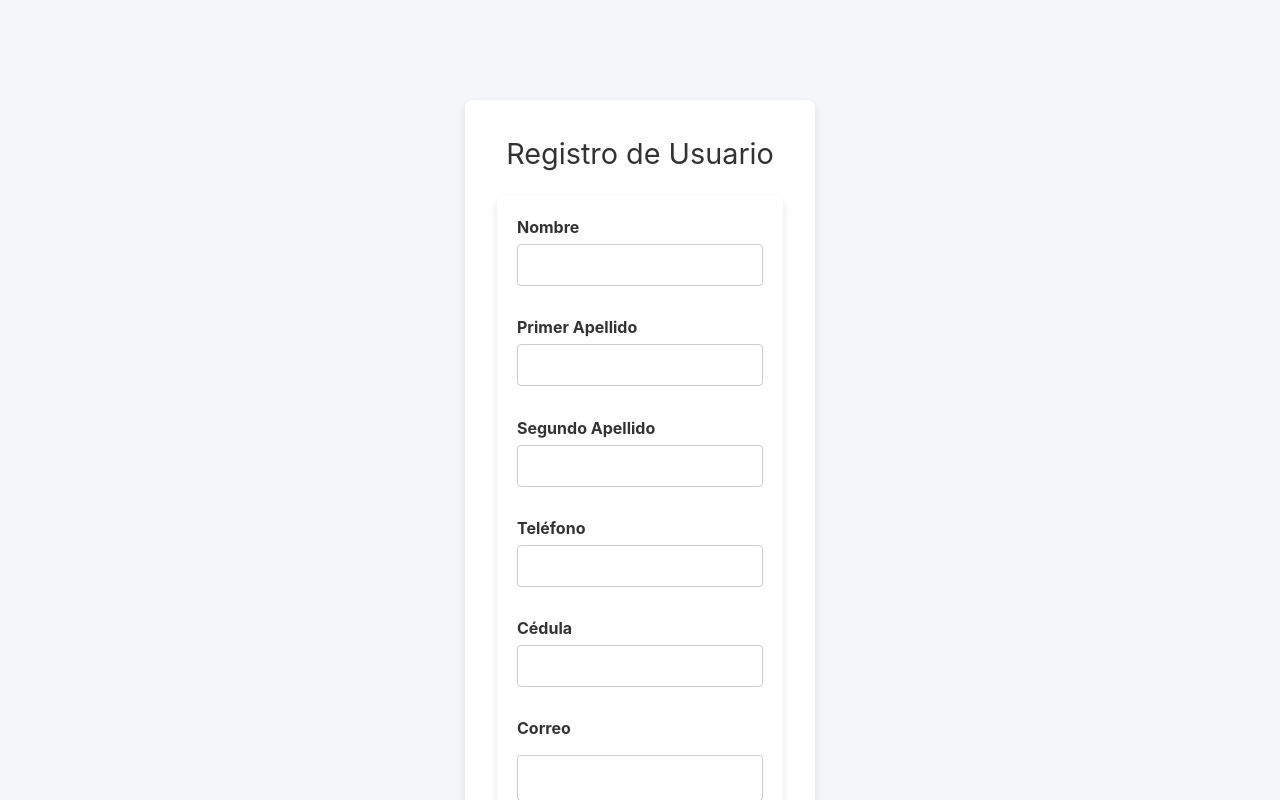
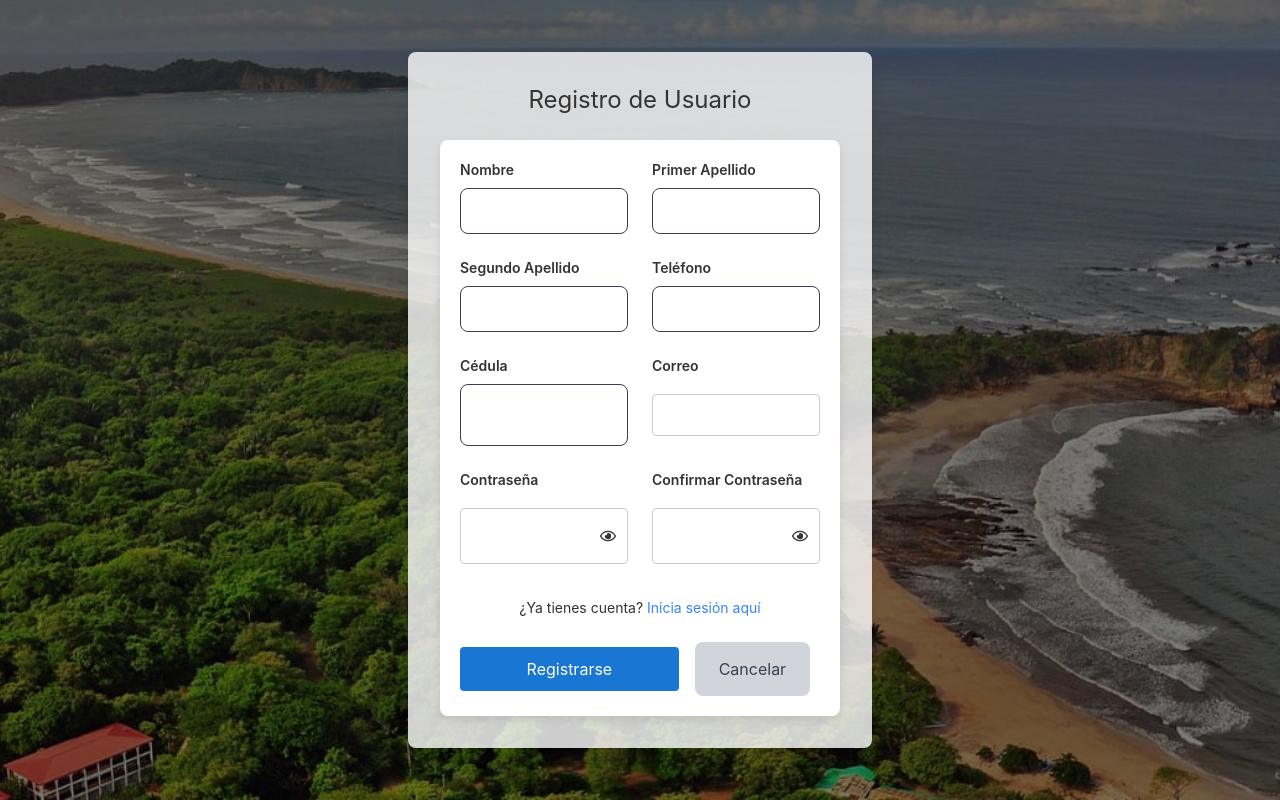
Before and after one commit to DannyJimenezA/FrontEnd-DeptoZMTMN, a React (Vite) app: page /register in a window 1280 px wide. Shown: the top 800 px of the page. Built offline with nearby package versions, Linux system fonts and the light colour scheme.

Commit message:
arreglos del css y del .tsx deñ diseño del register

```diff
--- a/src/pages/Register.tsx
+++ b/src/pages/Register.tsx
@@ -1,8 +1,9 @@
 import { useState } from 'react';
 import { Link, useNavigate } from 'react-router-dom';
-import { FaRegEye, FaRegEyeSlash } from "react-icons/fa";
-import '../styles/Register.css';
+import { FaRegEye, FaRegEyeSlash } from 'react-icons/fa';
+import Image from "../img/IMG05.jpg"; // Importa la imagen
 import ApiRoutes from '../components/ApiRoutes';
+import '../styles/Register.css'
 
 function Register() {
   const [nombre, setNombre] = useState('');
@@ -48,7 +49,7 @@ function Register() {
           email,
           password: password.trim(),
           confirmPassword: confirmPassword.trim(),
-          origin: "user"
+          origin: 'user',
         }),
       });
 
@@ -59,7 +60,9 @@ function Register() {
       }
 
       // Mostrar alerta de confirmación de registro exitoso
-      window.alert('Usuario registrado exitosamente. Por favor, revisa tu correo electrónico para verificar tu cuenta.');
+      window.alert(
+        'Usuario registrado exitosamente. Por favor, revisa tu correo electrónico para verificar tu cuenta.'
+      );
 
       // Redirigir al usuario a la página de inicio de sesión
       navigate('/login');
@@ -67,120 +70,165 @@ function Register() {
       if (error instanceof Error) {
         setError(error.message);
       } else {
-        setError("Ocurrió un error inesperado.");
+        setError('Ocurrió un error inesperado.');
       }
     }
   };
 
-  // Mueve el `return` fuera del `try-catch`
   return (
-    <div className="login-container">
-      <h2>Registro de Usuario</h2>
-      <form className="login-form" onSubmit={handleSubmit}>
-        <div className="form-group">
-          <label htmlFor="nombre">Nombre</label>
+    <div className="relative w-full h-screen flex items-center justify-center bg-cover bg-center" style={{ backgroundImage: `url(${Image})` }}>
+      <div className="absolute inset-0 bg-black opacity-50"></div>
+      <div className="relative z-10 bg-white bg-opacity-80 p-8 rounded-lg shadow-lg w-120">
+        <h2 className="text-2xl text-center mb-6">Registro de Usuario</h2>
+        <form className="space-y-6" onSubmit={handleSubmit}>
+          <div className="grid grid-cols-2 gap-6">
+            {/* Nombre */}
+            <div className="flex flex-col">
+              <label htmlFor="nombre" className="text-sm font-semibold mb-2">Nombre</label>
               <input
                 type="text"
                 id="nombre"
                 value={nombre}
                 onChange={(e) => setNombre(e.target.value)}
                 required
+                className="w-full p-3 border border-gray-700 rounded-lg h-14 text-black"
               />
             </div>
-        <div className="form-group">
-          <label htmlFor="apellido1">Primer Apellido</label>
+
+            {/* Primer Apellido */}
+            <div className="flex flex-col">
+              <label htmlFor="apellido1" className="text-sm font-semibold mb-2">Primer Apellido</label>
               <input
                 type="text"
                 id="apellido1"
                 value={apellido1}
                 onChange={(e) => setApellido1(e.target.value)}
                 required
+                className="w-full p-3 border border-gray-700 rounded-lg h-14 text-black"
               />
             </div>
-        <div className="form-group">
-          <label htmlFor="apellido2">Segundo Apellido</label>
+
+            {/* Segundo Apellido */}
+            <div className="flex flex-col">
+              <label htmlFor="apellido2" className="text-sm font-semibold mb-2">Segundo Apellido</label>
               <input
                 type="text"
                 id="apellido2"
                 value={apellido2}
                 onChange={(e) => setApellido2(e.target.value)}
                 required
+                className="w-full p-3 border border-gray-700 rounded-lg h-14 text-black"
               />
             </div>
-        <div className="form-group">
-          <label htmlFor="telefono">Teléfono</label>
+
+            {/* Teléfono */}
+            <div className="flex flex-col">
+              <label htmlFor="telefono" className="text-sm font-semibold mb-2">Teléfono</label>
               <input
                 type="text"
                 id="telefono"
                 value={telefono}
                 onChange={(e) => setTelefono(e.target.value)}
                 required
+                className="w-full p-3 border border-gray-700 rounded-lg h-14 text-black"
               />
             </div>
-        <div className="form-group">
-          <label htmlFor="cedula">Cédula</label>
+
+            {/* Cédula */}
+            <div className="flex flex-col">
+              <label htmlFor="cedula" className="text-sm font-semibold mb-2">Cédula</label>
               <input
                 type="text"
                 id="cedula"
                 value={cedula}
                 onChange={(e) => setCedula(e.target.value)}
                 required
+                className="w-full p-3 border border-gray-700 rounded-lg h-14 text-black"
               />
             </div>
-        <div className="form-group">
-          <label htmlFor="email">Correo</label>
+
+            {/* Correo */}
+            <div className="flex flex-col">
+              <label htmlFor="email" className="text-sm font-semibold mb-2">Correo</label>
               <input
                 type="email"
                 id="email"
                 value={email}
                 onChange={(e) => setEmail(e.target.value)}
                 required
+                className="w-full p-3 border border-gray-300 rounded-lg h-14 text-black"
               />
             </div>
 
-        {/* Campo de contraseña */}
-        <div className="form-group">
-          <label htmlFor="password">Contraseña</label>
-          <div className="password-input-container">
+            {/* Contraseña */}
+            <div className="flex flex-col">
+              <label htmlFor="password" className="text-sm font-semibold mb-2">Contraseña</label>
+              <div className="relative">
                 <input
                   type={showPassword ? 'text' : 'password'}
                   id="password"
                   value={password}
                   onChange={(e) => setPassword(e.target.value)}
                   required
+                  className="w-full p-3 border border-gray-300 rounded-lg h-14 text-black"
                 />
-            <span className="password-toggle" onClick={togglePasswordVisibility}>
+                <span
+                  className="absolute right-3 top-1/2 transform -translate-y-1/2 cursor-pointer"
+                  onClick={togglePasswordVisibility}
+                >
                   {showPassword ? <FaRegEyeSlash /> : <FaRegEye />}
                 </span>
               </div>
             </div>
 
-        {/* Campo de confirmación de contraseña */}
-        <div className="form-group">
-          <label htmlFor="confirmPassword">Confirmar Contraseña</label>
-          <div className="password-input-container">
+            {/* Confirmar Contraseña */}
+            <div className="flex flex-col">
+              <label htmlFor="confirmPassword" className="text-sm font-semibold mb-2">Confirmar Contraseña</label>
+              <div className="relative">
                 <input
                   type={showPassword ? 'text' : 'password'}
                   id="confirmPassword"
                   value={confirmPassword}
                   onChange={(e) => setConfirmPassword(e.target.value)}
                   required
+                  className="w-full p-3 border border-gray-300 rounded-lg h-14 text-black"
                 />
-            <span className="password-toggle" onClick={togglePasswordVisibility}>
+                <span
+                  className="absolute right-3 top-1/2 transform -translate-y-1/2 cursor-pointer"
+                  onClick={togglePasswordVisibility}
+                >
                   {showPassword ? <FaRegEyeSlash /> : <FaRegEye />}
                 </span>
               </div>
             </div>
+          </div>
 
-        {error && <p style={{ color: 'red' }}>{error}</p>}
+          {/* Mensaje de error */}
+          {error && <p className="text-red-500 text-sm mt-4">{error}</p>}
 
-        <p>
-          ¿Ya tienes cuenta? <Link to="/login">Inicia sesión aquí</Link>
+          {/* Enlace para iniciar sesión */}
+          <p className="text-center text-sm mt-6">
+            ¿Ya tienes cuenta? <Link to="/login" className="text-blue-500 hover:underline">Inicia sesión aquí</Link>
           </p>
 
-        <button type="submit">Registrarse</button>
-        <button type="button" onClick={() => navigate('/')}>Cancelar</button>
+          {/* Botones de Registrarse y Cancelar */}
+          <div className="flex justify-between mt-8">
+            <button
+              type="submit"
+              className="w-1/2 bg-blue-500 text-white p-3 rounded-lg hover:bg-blue-600 transition duration-300"
+            >
+              Registrarse
+            </button>
+            <button
+              type="button"
+              onClick={() => navigate('/')}
+              className="w-1/2 bg-gray-300 text-gray-700 p-3 rounded-lg hover:bg-gray-400 transition duration-300 ml-4"
+            >
+              Cancelar
+            </button>
+          </div>
         </form>
+      </div>
     </div>
   );
 }
--- a/src/styles/register.css
+++ b/src/styles/register.css
@@ -5,67 +5,218 @@ body {
   background-color: #f7f7f7;
 }
 
-  .login-container {
-    width: 350px;
+.register-container {
+  width: 500px;
   margin: 100px auto;
-    padding: 2rem;
+  padding: 2.5rem;
   background-color: #fff;
-    border-radius: 8px;
-    box-shadow: 0 4px 8px rgba(0, 0, 0, 0.1);
+  border-radius: 12px;
+  box-shadow: 0 4px 12px rgba(0, 0, 0, 0.15);
 }
 
 h2 {
   text-align: center;
-    margin-bottom: 1rem;
-    font-size: 1.8rem;
+  margin-bottom: 1.5rem;
+  font-size: 2rem;
 }
 
-  .login-form {
+.register-form {
   display: flex;
   flex-direction: column;
 }
 
 .form-group {
-    margin-bottom: 1.2rem;
+  margin-bottom: 1.5rem;
 }
 
 label {
-    margin-bottom: 0.5rem;
-    font-size: 1rem;
+  margin-bottom: 0.75rem;
+  font-size: 1.1rem;
   color: #333;
 }
 
 input {
-    padding: 0.7rem;
+  padding: 0.8rem;
   font-size: 1rem;
   border: 1px solid #ccc;
-    border-radius: 4px;
+  border-radius: 8px;
   width: 100%;
+  height: 3.5rem;
+  box-sizing: border-box;
+  color: #000;
 }
 
-  /* Contenedor de la entrada de contraseña con el botón de visibilidad */
+input:focus {
+  outline: none;
+  border-color: #007bff;
+  box-shadow: 0 0 5px rgba(0, 123, 255, 0.5);
+}
+
+input[type="email"],
+input[type="password"] {
+  border: 1px solid #aaa;
+}
+
 .password-input-container {
-    position: relative; /* Para permitir la posición absoluta del botón de toggle */
+  position: relative;
 }
 
 .password-input-container input {
   width: 100%;
-    padding-right: 30px; /* Espacio para el ícono de mostrar/ocultar */
+  padding-right: 40px;
 }
 
-  /* Estilo del botón de mostrar/ocultar contraseña */
 .password-toggle {
-    position: absolute; /* Posiciona el ícono dentro del campo de entrada */
-    right: 10px; /* Alineado al lado derecho del campo de entrada */
+  position: absolute;
+  right: 12px;
   top: 50%;
-    transform: translateY(-50%); /* Centrado verticalmente */
-    background: none; /* Sin fondo */
-    border: none; /* Sin borde */
-    cursor: pointer; /* Cursor tipo puntero */
-    color: #888; /* Color del ícono */
-    font-size: 1.2rem; /* Tamaño del ícono */
+  transform: translateY(-50%);
+  background: none;
+  border: none;
+  cursor: pointer;
+  color: #888;
+  font-size: 1.4rem;
 }
 
 .password-toggle:hover {
-    color: #555; /* Oscurece el color del ícono al pasar el cursor */
+  color: #555;
 }
+
+/* Estilo adicional para los campos de entrada con la nueva clase */
+.w-full {
+  width: 100%;
+}
+
+.p-3 {
+  padding: 0.75rem;
+}
+
+.border {
+  border: 1px solid #ccc;
+}
+
+.border-gray-300 {
+  border-color: #e2e8f0;
+}
+
+.rounded-lg {
+  border-radius: 8px;
+}
+
+.text-sm {
+  font-size: 0.875rem;
+}
+
+.font-semibold {
+  font-weight: 600;
+}
+
+.mb-2 {
+  margin-bottom: 0.5rem;
+}
+
+.text-center {
+  text-align: center;
+}
+
+.text-blue-500 {
+  color: #3b82f6;
+}
+
+.hover\:underline:hover {
+  text-decoration: underline;
+}
+
+.transition {
+  transition: all 0.3s ease;
+}
+
+.duration-300 {
+  transition-duration: 300ms;
+}
+
+.bg-blue-500 {
+  background-color: #3b82f6;
+}
+
+.bg-blue-600 {
+  background-color: #2563eb;
+}
+
+.bg-gray-300 {
+  background-color: #e2e8f0;
+}
+
+.text-white {
+  color: white;
+}
+
+.text-gray-700 {
+  color: #374151;
+}
+
+.hover\:bg-blue-600:hover {
+  background-color: #2563eb;
+}
+
+.hover\:bg-gray-400:hover {
+  background-color: #cbd5e0;
+}
+
+.ml-4 {
+  margin-left: 1rem;
+}
+
+.mt-6 {
+  margin-top: 1.5rem;
+}
+
+.mt-8 {
+  margin-top: 2rem;
+}
+
+.space-y-6 {
+  margin-top: 1.5rem;
+}
+
+.grid {
+  display: grid;
+}
+
+.grid-cols-2 {
+  grid-template-columns: repeat(2, minmax(0, 1fr));
+}
+
+.gap-6 {
+  gap: 1.5rem;
+}
+
+.relative {
+  position: relative;
+}
+
+.absolute {
+  position: absolute;
+}
+
+/* Register.css */
+.top-1-2 {
+  top: 50%;
+}
+
+
+.transform {
+  transform: translateY(-50%);
+}
+
+.cursor-pointer {
+  cursor: pointer;
+}
+
+.text-red-500 {
+  color: #ef4444;
+}
+
+.text-sm {
+  font-size: 0.875rem;
+}
```
Lines whose indentation alone changed are shown as unchanged.
